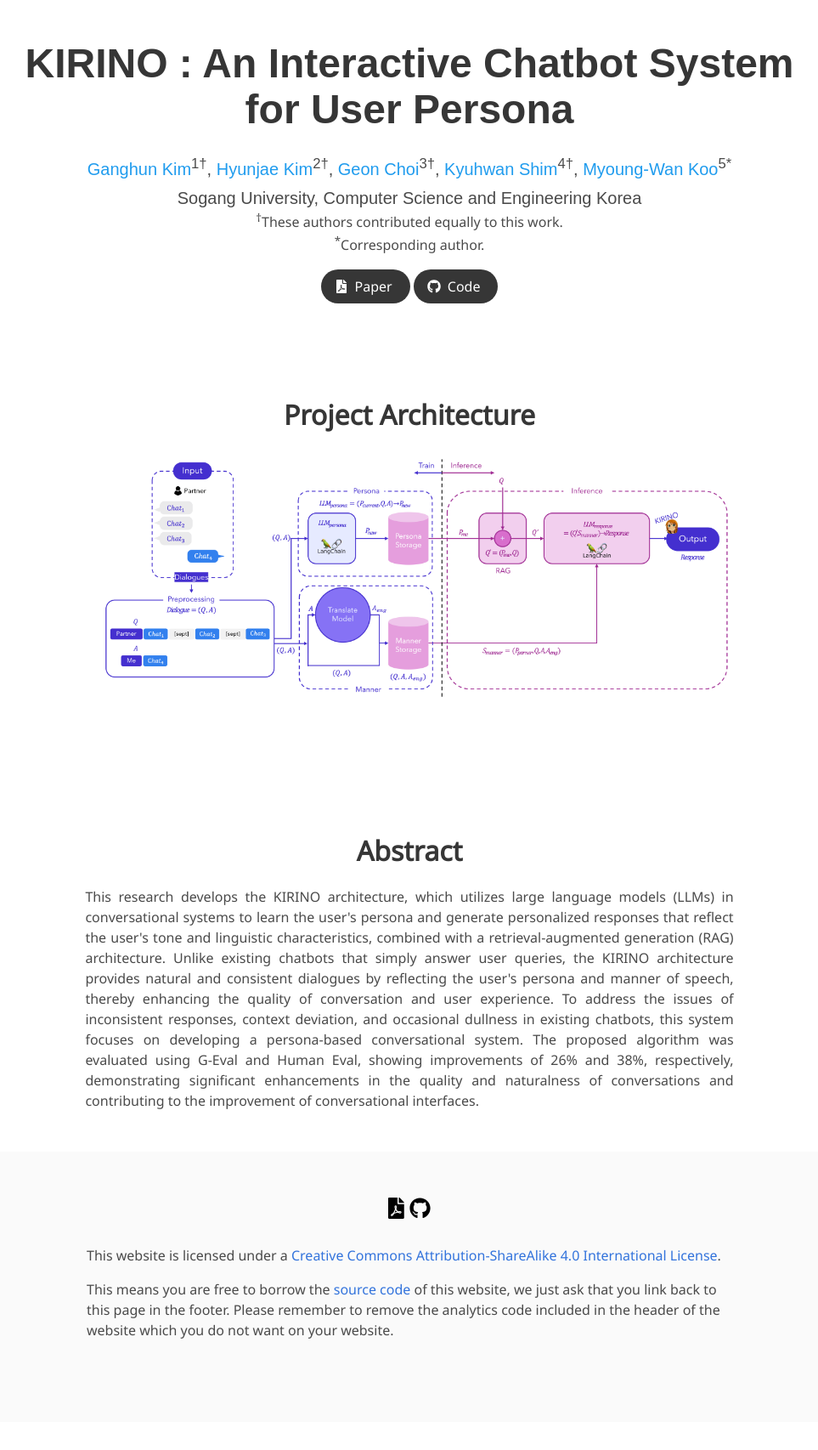
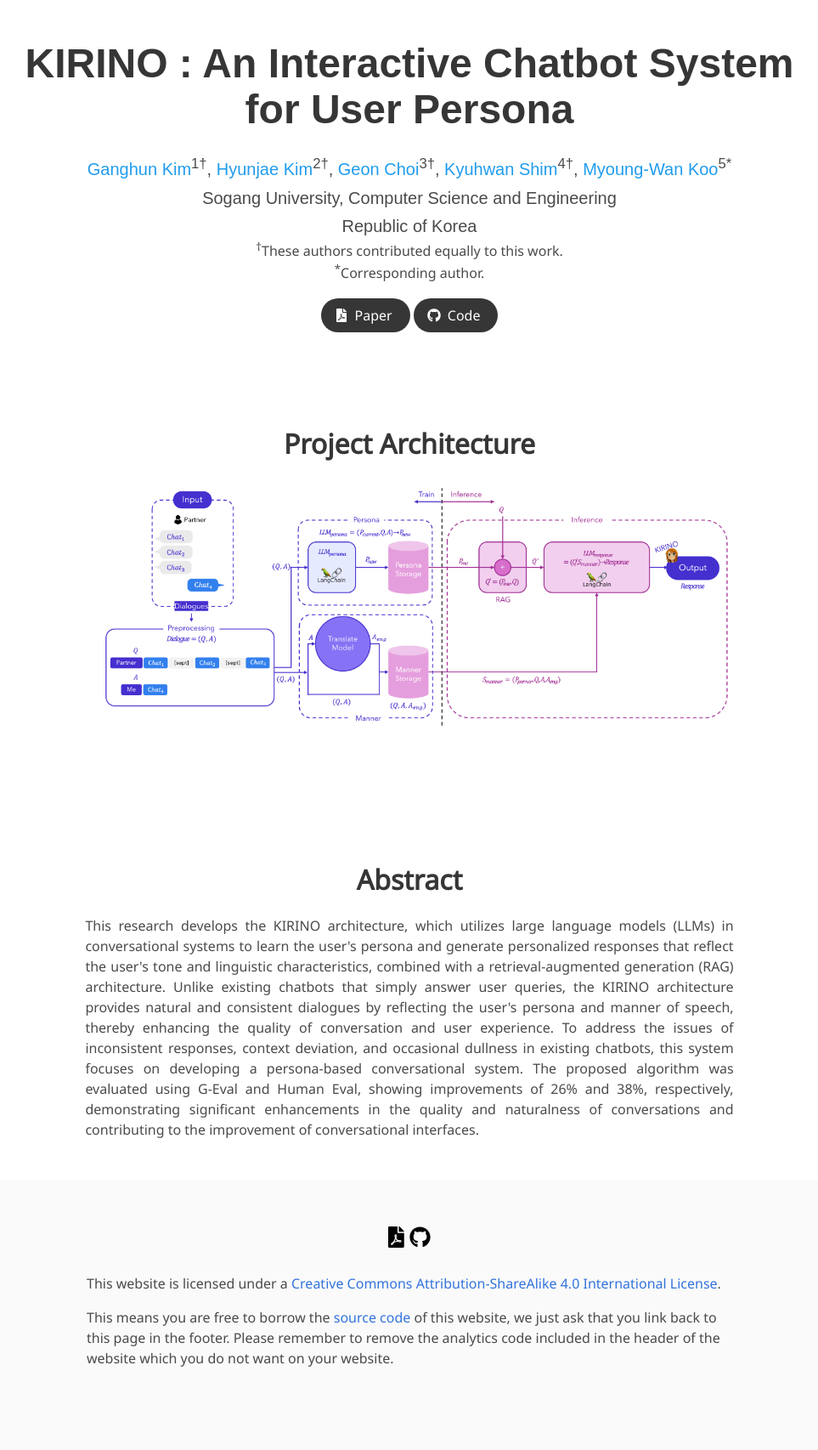
Before and after one commit to underthelights/kirino_page, a Jekyll site: the page index.html, which Jekyll copies as it is, in a window 1280 px wide. Shown: the whole page at 85% size, without its empty margins (158-1121 px from the left). Built offline with Jekyll 4.4.1, drawn with Linux system fonts in a browser that asks for light colours; some web fonts are replaced; a style sheet for code colours, icons or effects is not loaded; before the commit the page ends 1673 px from its top, so only the background shows below that.

Commit message:
[feat] korea 추가

```diff
--- a/index.html
+++ b/index.html
@@ -65,9 +65,10 @@
           </div>
           <div class="is-size-5 publication-authors">
             <span class="author-block"><sup></sup>Sogang University, Computer Science and Engineering</span>
-            <span class="author-block"><sup></sup>Korea</span>
           </div>
-
+          <div class="is-size-5 publication-authors">
+            <span class="author-block"><sup></sup>Republic of Korea</span>
+          </div>
         <p><sup>†</sup>These authors contributed equally to this work.</p>
         <p><sup>*</sup>Corresponding author.</p>
 
```
